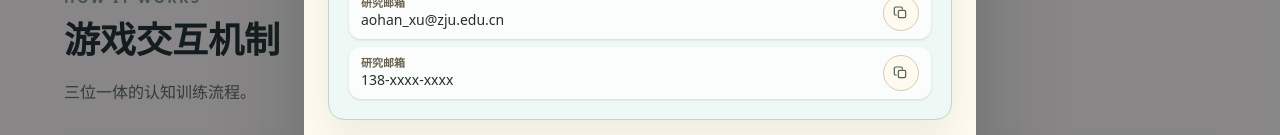
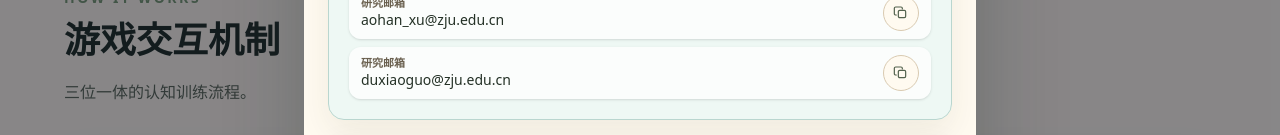
Before and after one commit to 18yiba/EscapeFromDTD, a React (Vite) app: page / in a window 1280 px wide. Both pictures are taken after a click on the button "联系反馈". Shown: the part 1230-1365 px from the top of the page. Built offline with nearby package versions, Linux system fonts and the light colour scheme.

Commit message:
Update ContactModal.tsx

```diff
--- a/src/components/ContactModal.tsx
+++ b/src/components/ContactModal.tsx
@@ -15,7 +15,7 @@ type CopyKey = "researchEmail" | "researchEmail2" | "gameEmail" | "gamexhs";
 
 const contactLinks = {
   researchEmail: "aohan_xu@zju.edu.cn",
-  researchEmail2: "138-xxxx-xxxx",
+  researchEmail2: "duxiaoguo@zju.edu.cn",
   gameEmail: "haorana710@zju.edu.cn",
   gamexhs: "955392308",
   wechatLink: "#",
```
